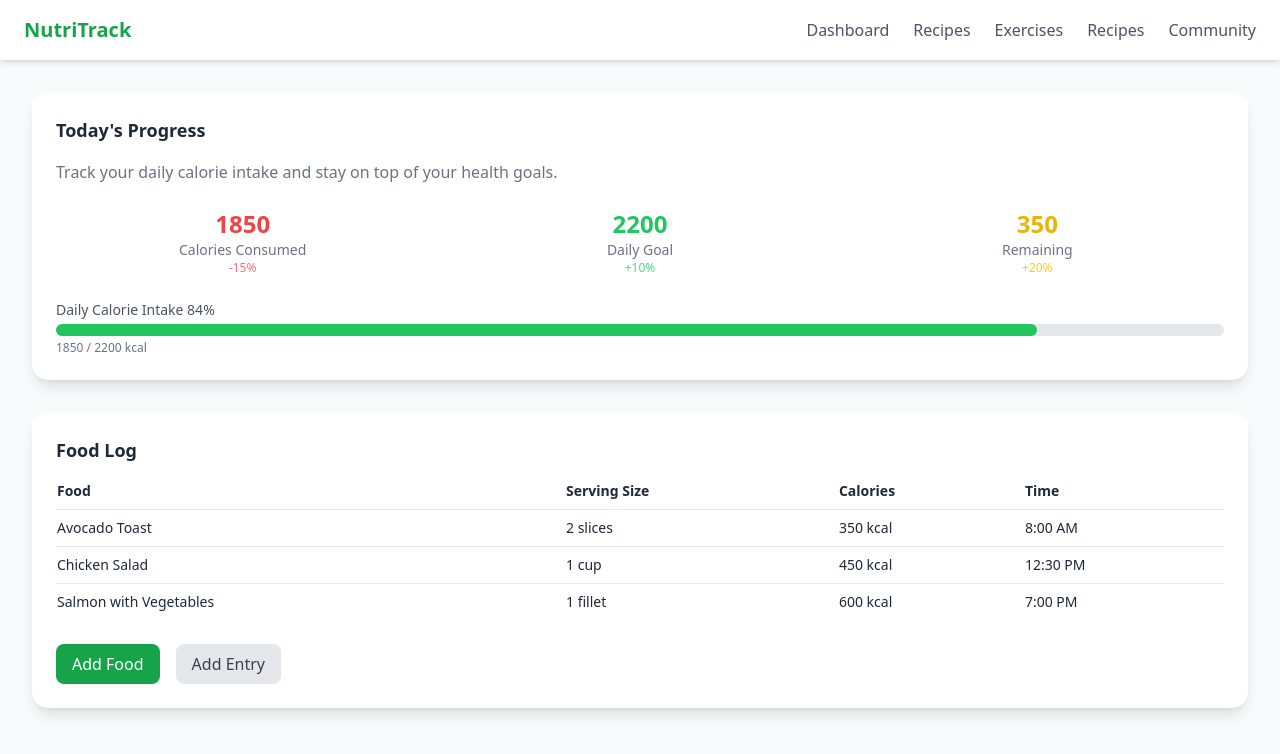
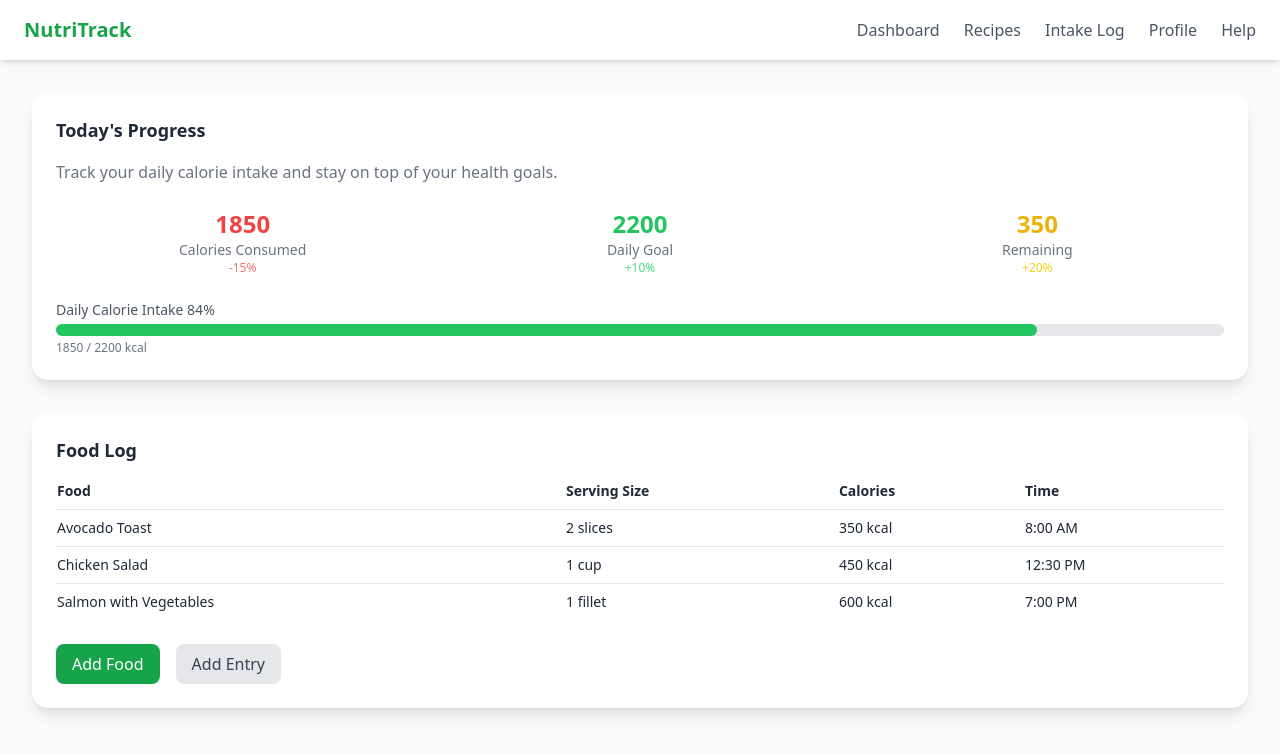
Before and after one commit to EduardoJRP/NutriTrack, a Next.js app: page / in a window 1280 px wide. Shown: the top 754 px of the page. Built offline with nearby package versions, Linux system fonts and the light colour scheme.

Commit message:
update: added all links to the navbar

```diff
--- a/app/components/Common/Navbar.tsx
+++ b/app/components/Common/Navbar.tsx
@@ -11,9 +11,9 @@ export default function Navbar() {
         <li className="hover:text-green-600 cursor-pointer">
           <Link href="/recipes">Recipes</Link>
         </li>
-        <li className="hover:text-green-600 cursor-pointer">Exercises</li>
-        <li className="hover:text-green-600 cursor-pointer">Recipes</li>
-        <li className="hover:text-green-600 cursor-pointer">Community</li>
+        <li className="hover:text-green-600 cursor-pointer"><Link href="/intakeLog">Intake Log</Link></li>
+        <li className="hover:text-green-600 cursor-pointer"><Link href="/profile">Profile</Link></li>
+        <li className="hover:text-green-600 cursor-pointer"><Link href="/help">Help</Link></li>
       </ul>
     </nav>
   );
```
